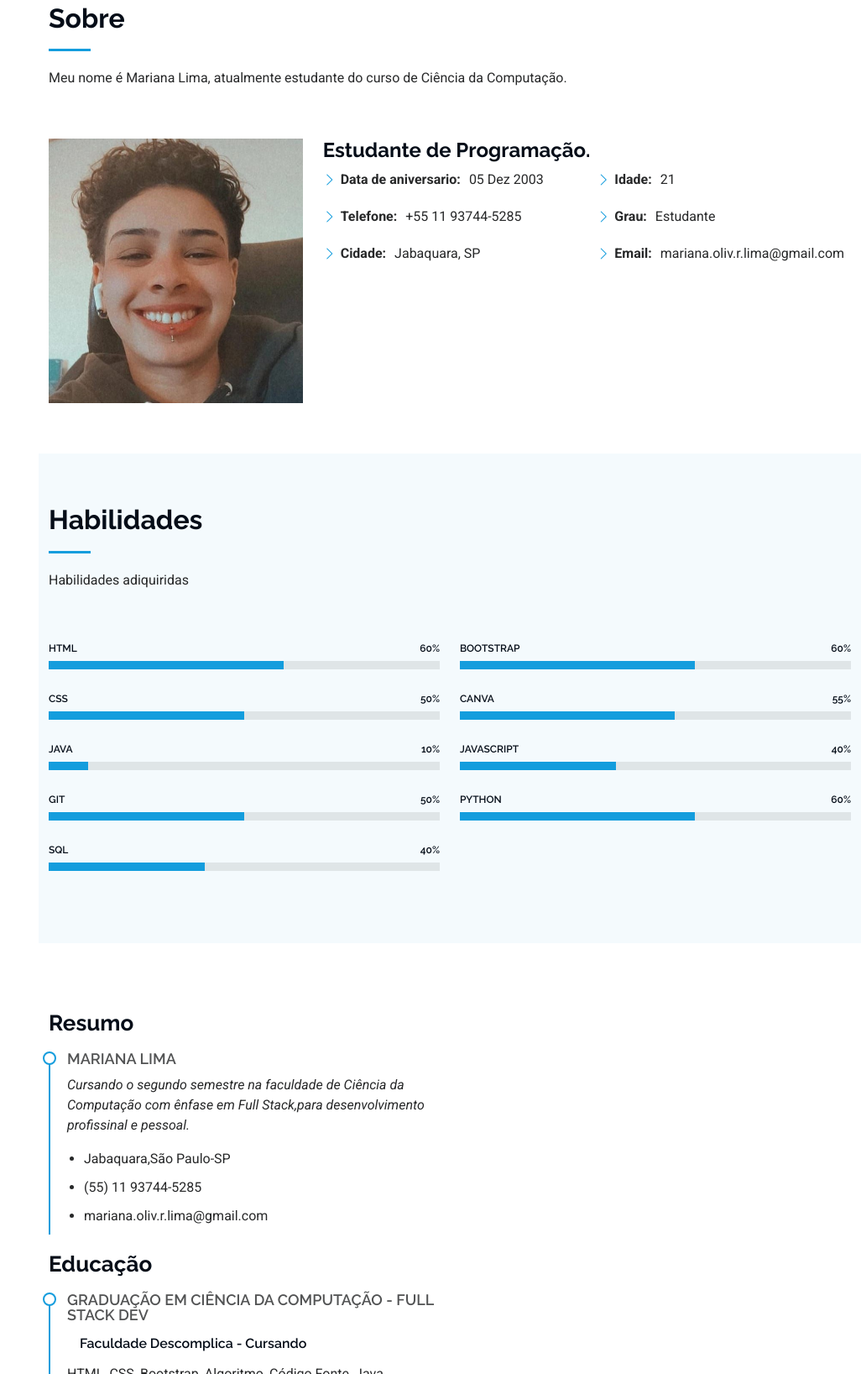
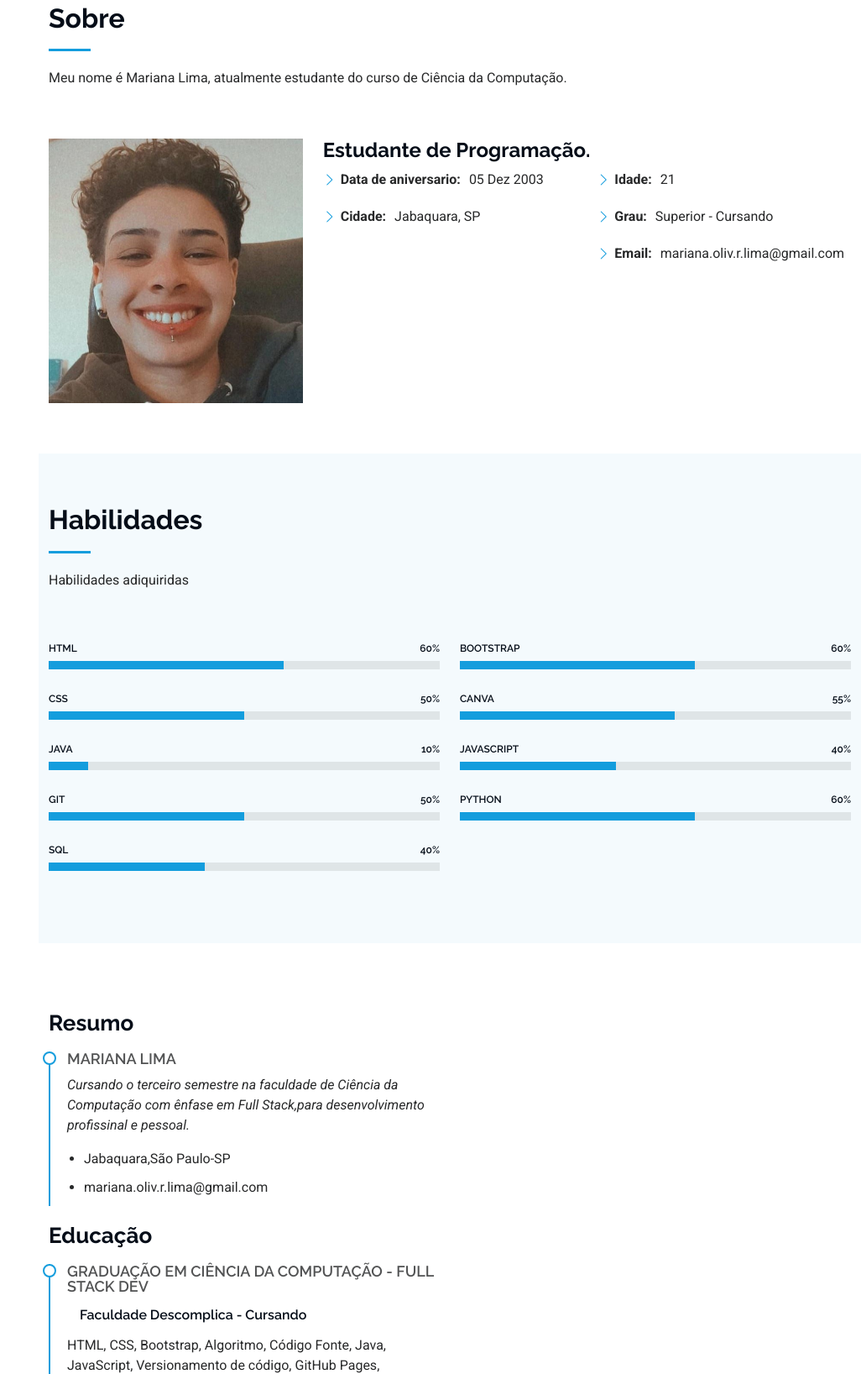
Before and after one commit to OliveiraRL/OliveiraRL, a plain HTML site: page index.html in a window 1280 px wide. Shown: the part 857-2493 px from the top of the page at 84% size, without its empty margins (254-1280 px from the left). Drawn offline with Linux system fonts and the light colour scheme.

Commit message:
modificação nos dados pessoais

```diff
--- a/index.html
+++ b/index.html
@@ -109,15 +109,13 @@
                 <ul>
                   <li><i class="bi bi-chevron-right"></i> <strong>Data de aniversario:</strong> <span>05 Dez 2003</span>
                   </li>
-                  <li><i class="bi bi-chevron-right"></i> <strong>Telefone:</strong> <span>+55 11 93744-5285 </span>
-                  </li>
                   <li><i class="bi bi-chevron-right"></i> <strong>Cidade:</strong> <span>Jabaquara, SP</span></li>
                 </ul>
               </div>
               <div class="col-lg-6">
                 <ul>
                   <li><i class="bi bi-chevron-right"></i> <strong>Idade:</strong> <span>21</span></li>
-                  <li><i class="bi bi-chevron-right"></i> <strong>Grau:</strong> <span>Estudante</span></li>
+                  <li><i class="bi bi-chevron-right"></i> <strong>Grau:</strong> <span>Superior - Cursando</span></li>
                   <li><i class="bi bi-chevron-right"></i> <strong>Email:</strong> <span>mariana.oliv.r.lima@gmail.com</span>
                   </li>
                 </ul>
@@ -241,11 +239,9 @@
 
             <div class="resume-item pb-0">
               <h4>Mariana Lima</h4>
-              <p><em>Cursando o segundo semestre na faculdade de Ciência da Computação com ênfase em Full Stack,para
-                  desenvolvimento profissinal e pessoal. </em></p>
+              <p><em>Cursando o terceiro semestre na faculdade de Ciência da Computação com ênfase em Full Stack,para desenvolvimento profissinal e pessoal. </em></p>
               <ul>
                 <li>Jabaquara,São Paulo-SP</li>
-                <li>(55) 11 93744-5285</li>
                 <li>mariana.oliv.r.lima@gmail.com</li>
               </ul>
             </div><!-- Edn Resume Item -->
@@ -253,7 +249,7 @@
             <h3 class="resume-title">Educação</h3>
             <div class="resume-item">
               <h4>Graduação em Ciência da Computação - Full Stack Dev</h4>
-              <h5>Faculdade Descomplica - Cursando</h5>
+              <h5>Faculdade Descomplica - Cursando </h5>
               <p>HTML, CSS, Bootstrap, Algoritmo, Código Fonte, Java, JavaScript, Versionamento de código, GitHub Pages, Entendimento do código fonte,
                  Circuitos Lógicos, Mineração de dados (Data Mining), Bancos de Dados, Usabilidade e Experiência do Usuário, Garantia e Qualidade de Software,
                  Conceitos de Circuitos e Sistemas de Numeração, Funções e Portas Lógicas, Circuitos Digitais, JSON, Orientação a Objetos, Elementos do DOM, Consumo de API, Desenvolvimento dinâmico, Introdução à Arquitetura e Organização de Computadores,  Suporte ao Sistema Operacional: Gerenciamento de Memória, Suporte ao Sistema Operacional: Gerenciamento de I/O.
```
